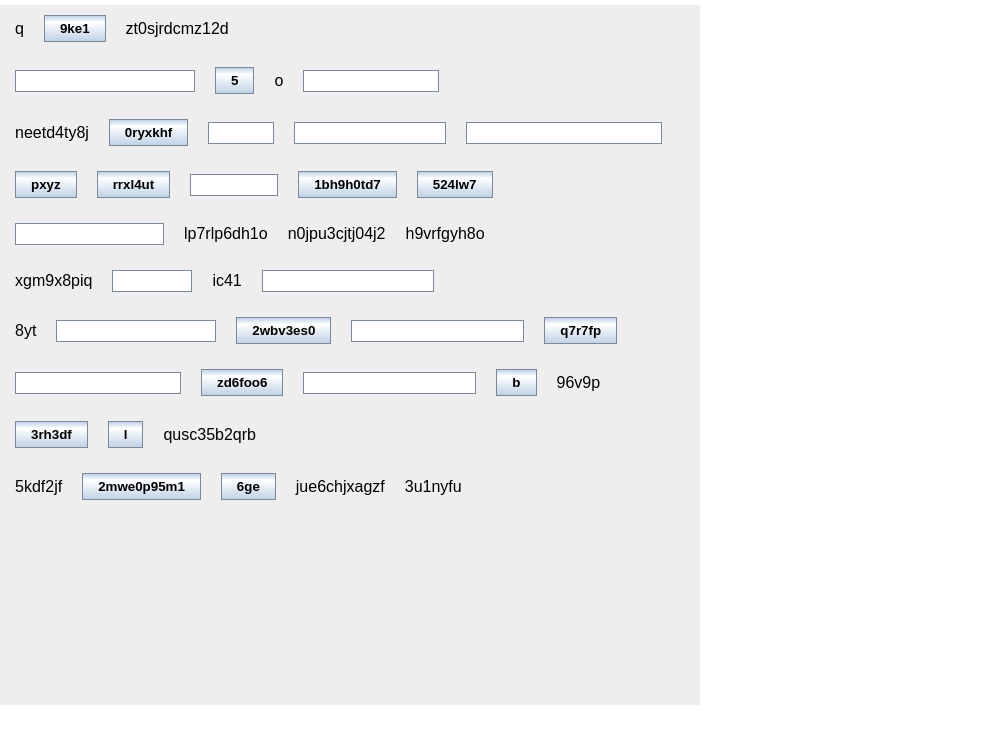
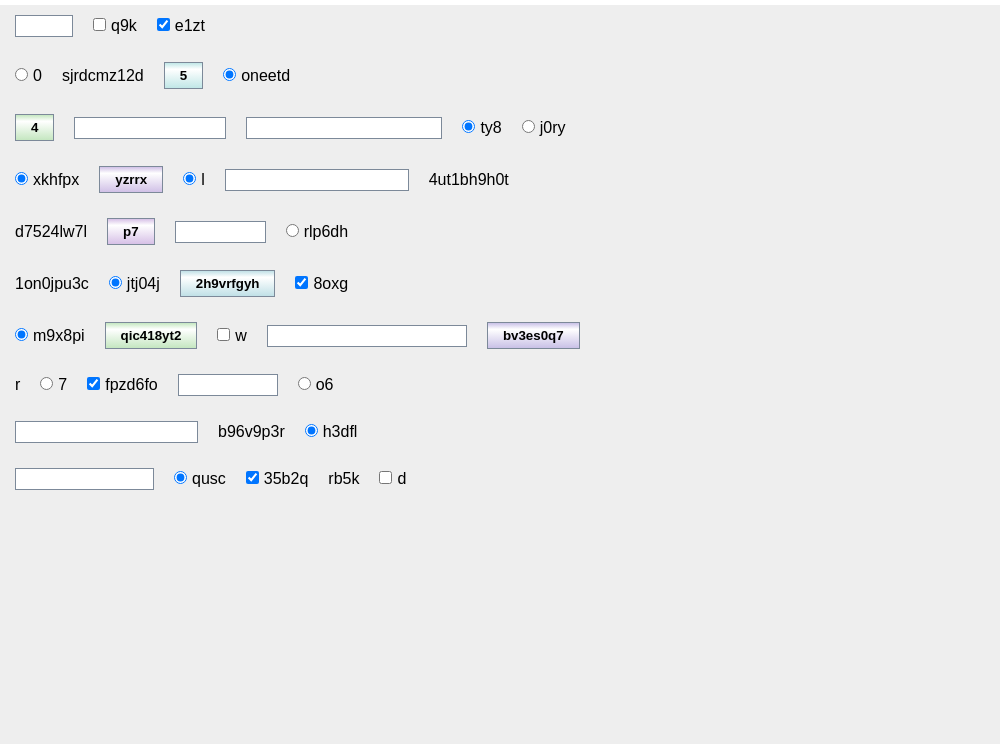
Before and after one commit to DeveloperRyan/SwingUIGenerator, an Electron app: page index.html in a window 1000 px wide. Drawn offline with Linux system fonts and the light colour scheme; no server answers.

Commit message:
Add additional noise and elements

```diff
--- a/script.js
+++ b/script.js
@@ -1,7 +1,7 @@
 const ipc = require("electron").ipcRenderer;
 
 const MAIN_CONTAINER = document.getElementById("main-container");
-let labels = [];
+let labels = []; // Label data for Rekognition
 
 function createElements() {
     let numElements = Math.floor(Math.random() * 5) + 1;
@@ -19,7 +19,9 @@ function createElements() {
 }
 
 function chooseElement() {
-    let randNum = Math.floor(Math.random() * 3) + 1;
+    let randNum = Math.floor(Math.random() * 5) + 1;
+
+    let id, label, container;
     switch (randNum) {
         case 1:
             let paragraph = document.createElement("p");
@@ -34,7 +36,46 @@ function chooseElement() {
         case 3:
             let button = document.createElement("button");
             button.innerHTML = createString(Math.floor(Math.random() * 10) + 1);
+            changeHue(button);
             return button;
+        case 4:
+            container = document.createElement("div");
+            container.className = "radio-container";
+
+            let radio = document.createElement("input");
+            id = createString(Math.floor(Math.random() * 7) + 1); // Create an id for the label
+
+            radio.id = id;
+            radio.type = "radio";
+            radio.checked = Math.random() > 0.5;
+
+            label = document.createElement("label");
+            label.innerHTML = id;
+            label.setAttribute("for", id);
+
+            container.appendChild(radio);
+            container.appendChild(label);
+
+            return container;
+        case 5:
+            container = document.createElement("div");
+            container.className = "checkbox-container";
+
+            let checkbox = document.createElement("input");
+            id = createString(Math.floor(Math.random() * 7) + 1); // Create an id for the label
+
+            checkbox.id = id;
+            checkbox.type = "checkbox";
+            checkbox.checked = Math.random() > 0.5;
+
+            label = document.createElement("label");
+            label.innerHTML = id;
+            label.setAttribute("for", id);
+
+            container.appendChild(checkbox);
+            container.appendChild(label);
+
+            return container;
     }
 }
 
@@ -53,12 +94,29 @@ function createString(length) {
     return str;
 }
 
+function changeHue(element) {
+    let hue = Math.floor(Math.random() * 361);
+    element.style.background = `linear-gradient(
+        0deg,
+        hsl(${hue}, 44%, 83%) 0%,
+        hsl(0, 0%, 100%) 75%,
+        hsl(${hue}, 44%, 83%) 100%
+    )`;
+}
+
 function getElementBounds(group) {
     for (let child of group.children) {
-        if (child.tagName.toLowerCase() == "p") continue; // Don't include the bounds of paragraphs
+        let tagName = child.tagName.toLowerCase();
+        console.log(tagName);
+        // Don't include the bounds of paragraphs or labels
+        if (tagName === "p" || tagName === "label") continue;
+
+        // If the element is a div, select the input element
+        if (tagName === "div") child = child.children[0];
+
         let bounds = child.getBoundingClientRect();
         let data = {
-            class_id: child.tagName.toLowerCase() === "input" ? 1 : 0,
+            class_id: getClassId(child),
             top: Math.round(bounds.top),
             left: Math.round(bounds.left),
         };
@@ -69,6 +127,23 @@ function getElementBounds(group) {
     }
 }
 
+function getClassId(element) {
+    const CLASS_IDS = {
+        button: 0,
+        text: 1,
+        radio: 2,
+        checkbox: 3,
+    };
+
+    let tagName = element.tagName.toLowerCase();
+    // If the element is an input, we need to check the type
+    if (tagName === "input") {
+        let type = element.type;
+        console.log(type);
+        return CLASS_IDS[type];
+    } else return CLASS_IDS[tagName];
+}
+
 function sendLabels() {
     ipc.send("sendLabels", labels);
 }
--- a/style.css
+++ b/style.css
@@ -6,8 +6,8 @@
 
 #main-container {
     display: block;
-    width: 700px;
-    height: 700px;
+    width: 1000px;
+    height: 1000px;
     background-color: #eeeeee;
     position: relative;
 }
@@ -24,8 +24,12 @@
 }
 
 button {
-    background: rgb(193,210,231);
-    background: linear-gradient(0deg, rgba(193,210,231,1) 0%, rgba(255,255,255,1) 75%, rgba(193,210,231,1) 100%);
+    background: linear-gradient(
+        0deg,
+        hsl(0, 44%, 83%) 0%,
+        hsl(0, 0%, 100%) 75%,
+        hsl(0, 44%, 83%) 100%
+    );
     border: 1px solid #7c8999;
     font-weight: bold;
     padding: 5px 15px;
@@ -45,11 +49,15 @@ button:focus {
     outline: none;
 }
 
-input[type=text] {
-    border: 1px solid #7C8999;
+input[type="text"] {
+    border: 1px solid #7c8999;
     height: 20px;
 }
 
-input[type=text]:focus {
+input[type="text"]:focus {
     outline: none;
 }
+
+label {
+    margin-left: 5px;
+}
```
Also changed, not shown: main.js (+5 -6 lines), 1 other file.
